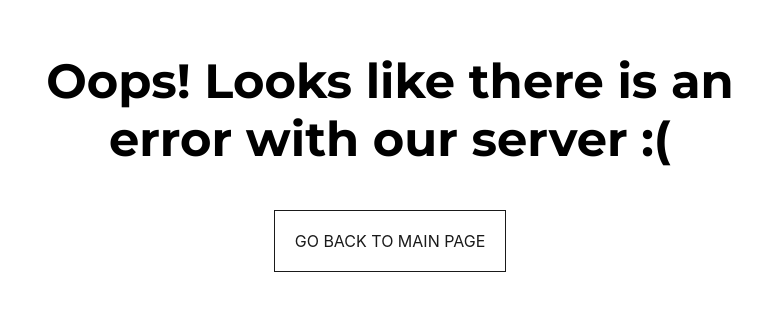
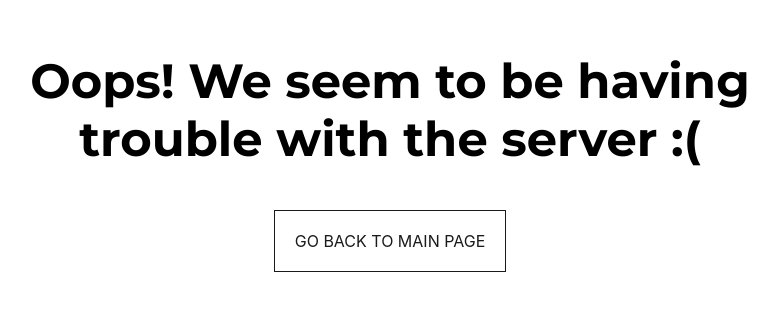
Before and after one commit to NikolSkvarilova/sudoku, a React (Create React App) app: page /play/1 in a window 1280 px wide. Shown: the part 249-560 px from the top of the page, without its empty margins (250-1028 px from the left). Built offline with nearby package versions, Linux system fonts and the light colour scheme; no server answers.

Commit message:
Edited err msg

```diff
--- a/src/Components/Pages/Play/Play.jsx
+++ b/src/Components/Pages/Play/Play.jsx
@@ -320,7 +320,7 @@ class Play extends React.Component {
 
     // Renders an error msg and button to go back to main page
     return([
-      <h1 className="err-msg">Oops! Looks like there is an error with our server <span style={{ whiteSpace: "nowrap" }}>:(</span></h1>,
+      <h1 className="err-msg">Oops! We seem to be having trouble with the server <span style={{ whiteSpace: "nowrap" }}>:(</span></h1>,
 
       <a href="/"><div className="button">Go back to main page</div></a>
     ])
```
